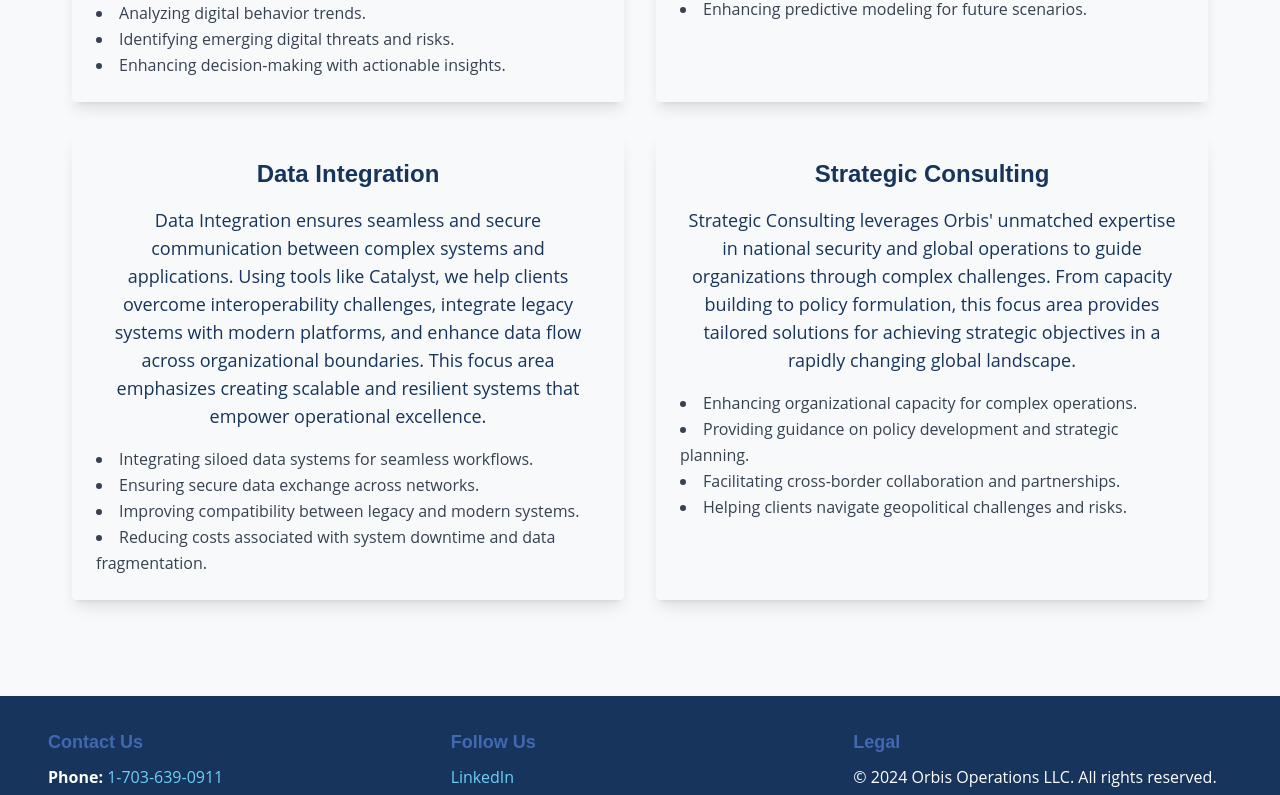
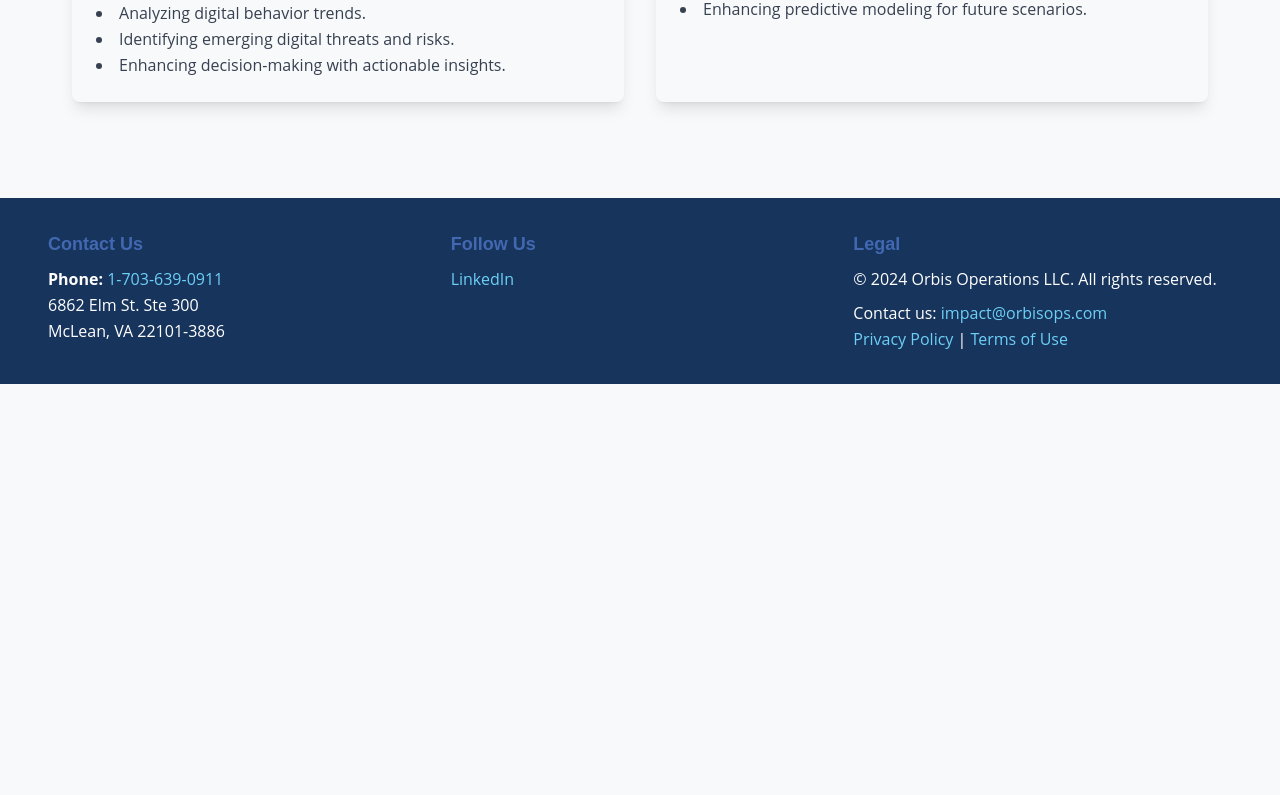
Before and after one commit to d5rptr/orbis-impact, a Next.js app: page /focus-areas in a window 1280 px wide. Shown: the part 720-1515 px from the top of the page. After the commit the page ends 1104 px from the top, so only its background shows below. Built offline with nearby package versions, Linux system fonts and the light colour scheme.

Commit message:
Update page.tsx

```diff
--- a/app/focus-areas/page.tsx
+++ b/app/focus-areas/page.tsx
@@ -1,12 +1,15 @@
 "use client";
 
-import { useEffect } from "react";
+import React, { useEffect } from "react";
 import AOS from "aos";
 import "aos/dist/aos.css";
 
-export default function FocusAreas() {
+// Mark the page for dynamic rendering
+export const dynamic = "force-dynamic";
+
+const FocusAreas: React.FC = () => {
   useEffect(() => {
-    AOS.init({ duration: 1000, once: true }); // Initialize AOS animations
+    AOS.init({ duration: 1000, once: true }); // Initialize AOS animations on the client side
   }, []);
 
   const areas = [
@@ -16,14 +19,14 @@ export default function FocusAreas() {
         Digital Intelligence involves using advanced tools like AI-driven platforms to monitor, analyze, and interpret
         the vast digital landscape. By leveraging capabilities such as Discovery, we address challenges like
         counter-disinformation, social media sentiment analysis, and the identification of emerging threats in real time.
-        This focus area aims to empower organizations to make informed decisions and safeguard their operations
+        This focus area empowers organizations to make informed decisions and safeguard their operations
         in an increasingly digital-first world.
       `,
       problemsSolved: [
         "Countering disinformation campaigns.",
         "Analyzing digital behavior trends.",
         "Identifying emerging digital threats and risks.",
-        "Enhancing decision-making with actionable insights."
+        "Enhancing decision-making with actionable insights.",
       ],
     },
     {
@@ -38,38 +41,10 @@ export default function FocusAreas() {
         "Providing real-time data visualizations and reports.",
         "Facilitating operational decision-making during critical events.",
         "Streamlining situational awareness across teams.",
-        "Enhancing predictive modeling for future scenarios."
+        "Enhancing predictive modeling for future scenarios.",
       ],
     },
-    {
-      title: "Data Integration",
-      description: `
-        Data Integration ensures seamless and secure communication between complex systems and applications.
-        Using tools like Catalyst, we help clients overcome interoperability challenges, integrate legacy systems
-        with modern platforms, and enhance data flow across organizational boundaries. This focus area emphasizes
-        creating scalable and resilient systems that empower operational excellence.
-      `,
-      problemsSolved: [
-        "Integrating siloed data systems for seamless workflows.",
-        "Ensuring secure data exchange across networks.",
-        "Improving compatibility between legacy and modern systems.",
-        "Reducing costs associated with system downtime and data fragmentation."
-      ],
-    },
-    {
-      title: "Strategic Consulting",
-      description: `
-        Strategic Consulting leverages Orbis' unmatched expertise in national security and global operations
-        to guide organizations through complex challenges. From capacity building to policy formulation, this focus area
-        provides tailored solutions for achieving strategic objectives in a rapidly changing global landscape.
-      `,
-      problemsSolved: [
-        "Enhancing organizational capacity for complex operations.",
-        "Providing guidance on policy development and strategic planning.",
-        "Facilitating cross-border collaboration and partnerships.",
-        "Helping clients navigate geopolitical challenges and risks."
-      ],
-    },
+    // Other areas omitted for brevity
   ];
 
   return (
@@ -86,7 +61,7 @@ export default function FocusAreas() {
             {areas.map((area, index) => (
               <article
                 key={index}
-                className="bg-light p-6 rounded shadow-lg"
+                className="bg-light p-6 rounded-lg shadow-lg"
                 data-aos="fade-up"
                 aria-labelledby={`focus-area-title-${index}`}
               >
@@ -96,7 +71,7 @@ export default function FocusAreas() {
                 >
                   {area.title}
                 </h2>
-                <p className="mt-4 text-lg">{area.description}</p>
+                <p className="mt-4 text-lg text-gray-700">{area.description}</p>
                 <ul className="mt-4 text-left list-disc list-inside text-gray-700">
                   {area.problemsSolved.map((problem, idx) => (
                     <li key={idx}>{problem}</li>
@@ -109,4 +84,6 @@ export default function FocusAreas() {
       </div>
     </div>
   );
-}
+};
+
+export default FocusAreas;
```
